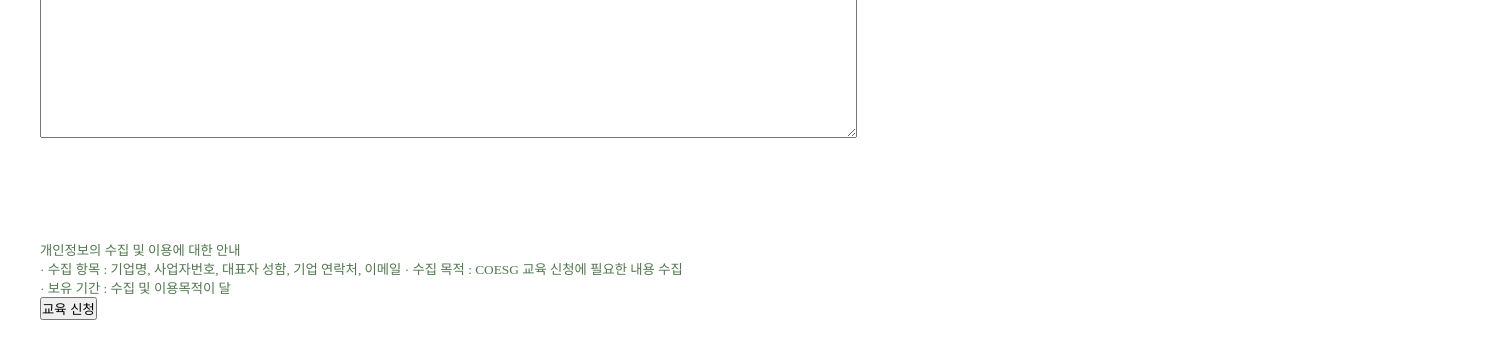
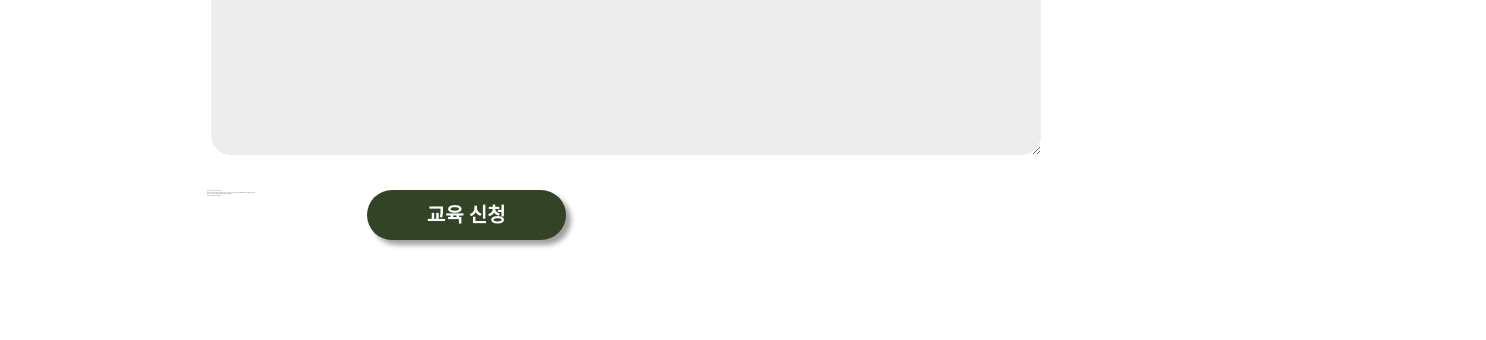
Before and after one commit to CosmicSandBox/2022-Mogakko-Team-9, a website: page html/index.html in a window 1280 px wide. Shown: the part 460-800 px from the top of the page, 1486 px wide, since content can reach past the window. Drawn offline with nearby package versions, Linux system fonts and the light colour scheme.

Commit message:
index.html2_1 complete

```diff
--- a/html/index.html
+++ b/html/index.html
@@ -6,6 +6,7 @@
   <meta name="viewport" content="width=device-width, initial-scale=1.0">
   <title>메인 페이지</title>
   <link rel="stylesheet" href="style2-1.css">
+  <link href="https://cdn.jsdelivr.net/npm/bootstrap@5.1.3/dist/css/bootstrap.min.css" rel="stylesheet" integrity="sha384-1BmE4kWBq78iYhFldvKuhfTAU6auU8tT94WrHftjDbrCEXSU1oBoqyl2QvZ6jIW3" crossorigin="anonymous">
 </head>
 <body>
   <div id="container">
@@ -18,15 +19,15 @@
         <ul>
           <li>
             <label for="cor-name">기업명</label>
-            <input type="text" id="cor-name">
+            <input type="text" id="cor-name" placeholder="COESG">
           </li>
           <li>
             <label for="user-name">대표자 성함</label>
-            <input type="text" id="user-name">
+            <input type="text" id="user-name" placeholder="솔의 눈">
           </li>
           <li>
             <label for="user-tel">대표자 번호</label>
-            <input type="tel" id="user-tel">
+            <input type="tel" id="user-tel"  placeholder="010 - 1234 - 5678">
           </li>
         </ul>
       </form>
@@ -34,33 +35,34 @@
         <ul>
           <li>
             <label for="cor-num">사업자 번호</label>
-            <input type="number" id="cor-num">
+            <input type="number" id="cor-num" placeholder="123-45-6789">
           </li>
           <li>
             <label for="cor-tel">기업 연락처</label>
-            <input type="tel" id="cor-tel">
+            <input type="tel" id="cor-tel" placeholder="02-123-4567">
           </li>
           <li>
             <label for="cor-email">기업 이메일</label>
-            <input type="email" id="cor-email">
+            <input type="email" id="cor-email" placeholder="COESG.google.co.kr">
           </li>
         </ul>
       </form>
     </div>
       <div id="textarea">
-        <h1>문의 사항</h1>
+        <p id="qna">문의 사항</p>
         <label for="memo"></label>
         <textarea id="memo" cols="100" rows="10"></textarea>
       </div>
     <footer>
       <div id="info">
-        <p><small>개인정보의 수집 및 이용에 대한 안내<br>
+        <p>개인정보의 수집 및 이용에 대한 안내<br>
           · 수집 항목 : 기업명, 사업자번호, 대표자 성함, 기업 연락처, 이메일
           · 수집 목적 : COESG 교육 신청에 필요한 내용 수집<br>
-          · 보유 기간 : 수집 및 이용목적이 달</small></p>
+          · 보유 기간 : 수집 및 이용목적이 달성된 이후에는 폐기됩니다.<br>
+          · 개인정보 수집 및 제공 동의(필수)</p>
       </div>
       <div id="register-button">
-        <input type="button" value="교육 신청" onclick="window.open('edu-regi.html')">
+        <input type="button" id="btn-1" value="교육 신청" onclick="window.open('edu-regi.html')">
       </div>
     </footer>
   </div>
--- a/html/style2-1.css
+++ b/html/style2-1.css
@@ -20,27 +20,43 @@ header {
 
 #contents {
   position: relative;
-  height: 300px;
+  height: 200px;
   width: 100%;
 }
 
 #form-left {
  position: absolute;
+ left:13%;
+ top: 30%;
+
 }
 #form-right {
   position: absolute;
+  right: 14%;
+  top: 30%;
+}
+
+#textarea {
+  margin-top: 60px;
+  width: 100%;
+  position:absolute;
 
 }
 
-#textarea {
-  width: 100%;
-  height: 300px;
-}
 li {
   font-size: 20px;
   list-style: none;
   font-weight: bold;
   color: rgba(80, 120, 78, 1);
+}
+#memo {
+  position: relative;
+  background-color: rgba(237, 237, 237, 1);
+  border: none;
+  border-radius: 20px;
+  width: 830px;
+  height: 200px;
+  left: 13%;
 }
 
 footer {
@@ -48,10 +64,53 @@ footer {
   height: 100px;
 }
 
-h1 {
+p {
+  font-size: 1px;
+  font-weight: bold;
+  color:rgba(80, 120, 78, 1)
+}
+
+#qna {
+  position: relative;
+  color: rgba(80, 120, 78, 1);
+  font-size: 26px;
+  left:13%;
+}
+
+::placeholder {
   color: rgba(80, 120, 78, 1);
 }
 
-p {
-  color:rgba(80, 120, 78, 1)
-}
+footer {
+  display: flex;
+  position: absolute;
+ }
+
+ #btn-1 {
+  background-color: rgba(51, 67, 38, 1);
+  color: white;
+  font-size: 20px;
+  font-weight: bold;
+  border-radius: 25px;
+  padding: 10px 60px 10px 60px;
+  border: none;
+  position: relative;
+  left:140%;
+  top: 350px;
+ }
+
+ #info {
+  position: relative;
+  left: 13%;
+  top: 350px
+ }
+
+
+ ul li {
+  height: 70px;
+ }
+ input {
+  border-radius: 10px;
+  border: 1px solid white;
+  box-shadow: 5px 5px 5px rgb(164, 161, 161);
+ }
--- /dev/null
+++ b/package.json
@@ -0,0 +1,5 @@
+{
+  "dependencies": {
+    "bootstrap": "^5.2.0"
+  }
+}
```
Also changed, not shown: 1 other file.
